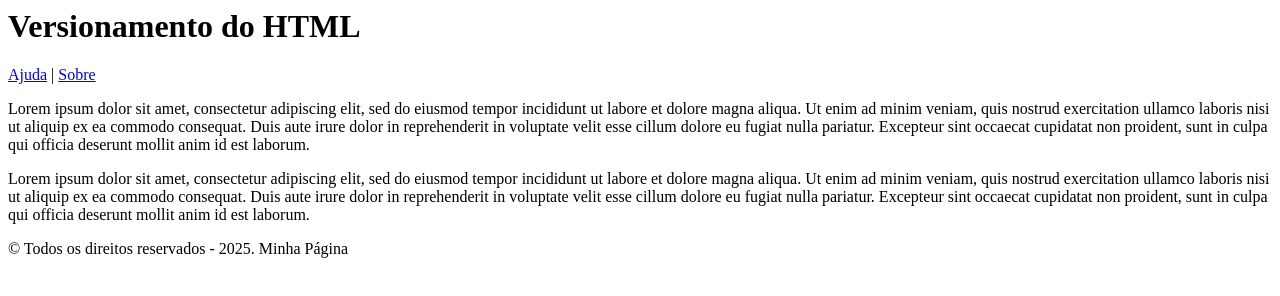
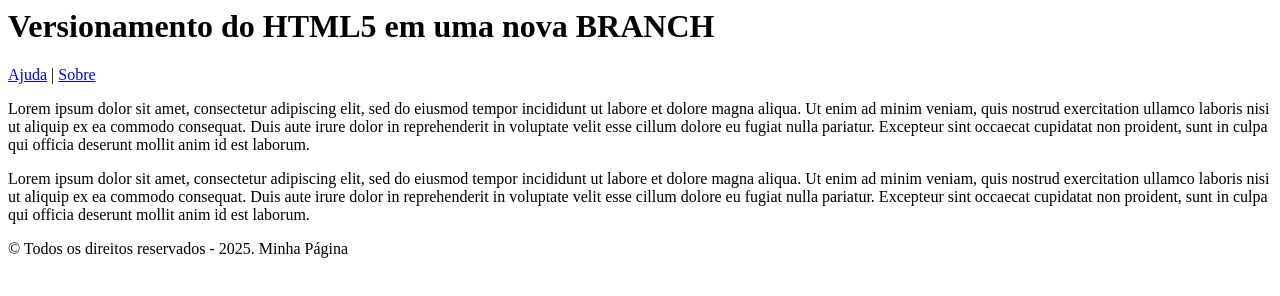
Before and after one commit to Guilherme-Soares00/1TDSPB, a plain HTML site: page index.html in a window 1280 px wide. Drawn offline with Linux system fonts and the light colour scheme.

Commit message:
Titulo principal alterado.

```diff
--- a/index.html
+++ b/index.html
@@ -27,7 +27,7 @@ Quando um DOCTYPE está ausente ou é inválido, o navegador entra em "quirks mo
 	</head>
 	<body>
 		<header>
-			<h1>Versionamento do HTML</h1>
+			<h1>Versionamento do HTML5 em uma nova BRANCH</h1>
 			<nav>
 				<a href="#">Ajuda</a> |
 				<a href="#">Sobre</a>
```
